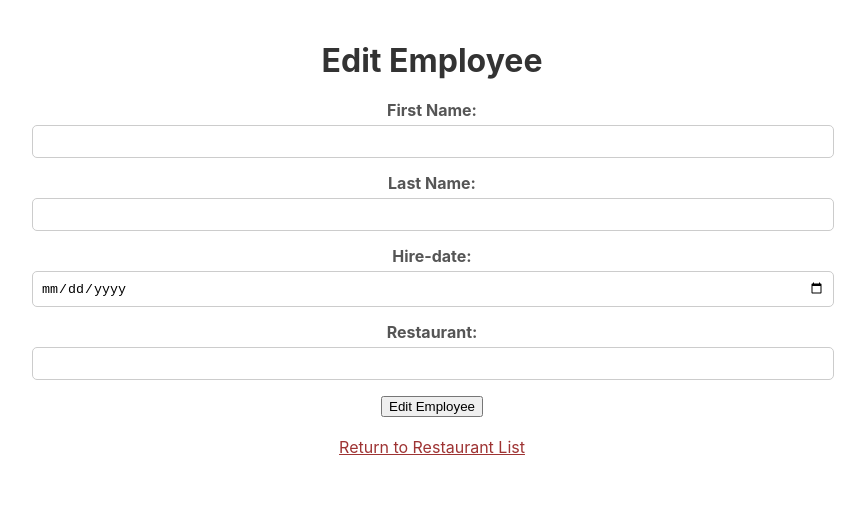
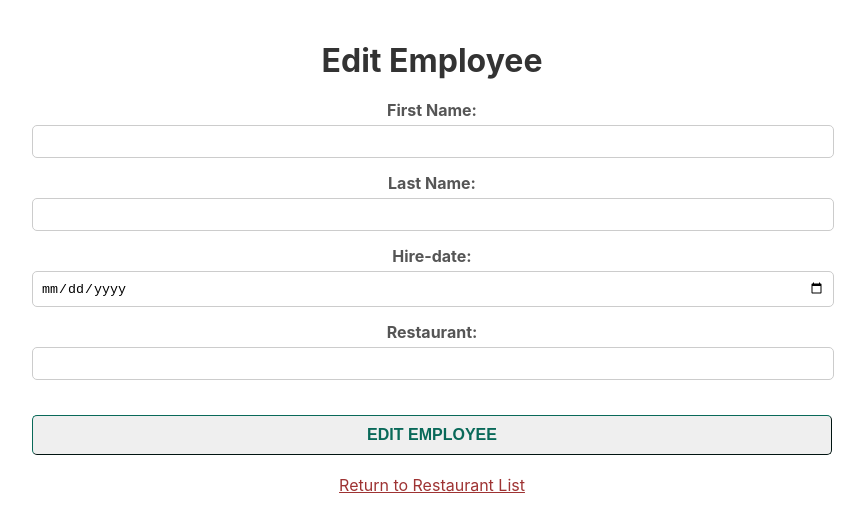
Before and after one commit to TaniaBar/node_express_app_avec_reactjs, a React (Create React App) app in the folder front/: page /edit-employee/1 in a window 1280 px wide. Shown: the top 532 px of the page, without its empty margins (208-1073 px from the left). Built offline with nearby package versions, Linux system fonts and the light colour scheme; no server answers.

Commit message:
debug editEmployee, but it still has bug input

```diff
--- a/front/src/App.js
+++ b/front/src/App.js
@@ -16,7 +16,7 @@ function App() {
           <Route path="/add-restaurant" element={<AddRestaurant />}></Route>
           <Route path="/add-employee" element={<AddEmployee />}></Route>
           <Route path="/edit-restaurant/:id" element={<EditRestaurant />}></Route>
-          <Route path="/edit-employee/:id" element={<EditEmployee />}></Route>
+          <Route path="/edit-employee/:idEmployee" element={<EditEmployee />}></Route>
         </Routes>
       </div>
     </Router>
--- a/front/src/components/EditEmployee.js
+++ b/front/src/components/EditEmployee.js
@@ -3,7 +3,7 @@ import axios from "axios";
 import { Link, useParams } from 'react-router-dom';
 
 const EditEmployee = () => {
-    const { id } = useParams();
+    const { idEmployee } = useParams();
     const [employee, setEmployee] = useState({
         firstName: '',
         lastName: '',
@@ -12,8 +12,8 @@ const EditEmployee = () => {
     });
 
     useEffect(() => {
-        if (id) {
-            axios.get(`/employees/${id}`)
+        if (idEmployee) {
+            axios.get(`/employees/${idEmployee}`)
                 .then(response => {
                     const employeeData = response.data;
                     setEmployee({
@@ -27,8 +27,8 @@ const EditEmployee = () => {
         } else {
             console.error("No employee ID found in URL parameters.");
         }
-    }, [id]);
-
+    }, [idEmployee]);
+    console.log("idEmployee:", idEmployee);
     const handleChange = (e) => {
         const { name, value } = e.target;
         setEmployee(prevState => ({
@@ -39,7 +39,7 @@ const EditEmployee = () => {
 
     const handleSubmit = (e) => {
         e.preventDefault();
-        axios.put(`/employees/${id}`, employee)
+        axios.put(`/restaurant/:id/employees/${idEmployee}`, employee)
             .then(response => {
                 alert('Employee updated successfully');
                 // Clear form fields after successful update
@@ -93,7 +93,7 @@ const EditEmployee = () => {
                         onChange={handleChange}
                     />
                 </div>
-                <button type="submit" className="btn-form-edit-employee">Edit Employee</button>
+                <button type="submit" className="btn-form-add-restaurant">Edit Employee</button>
             </form>
             <Link to="/" className="link-return">Return to Restaurant List</Link>
         </div>
```
